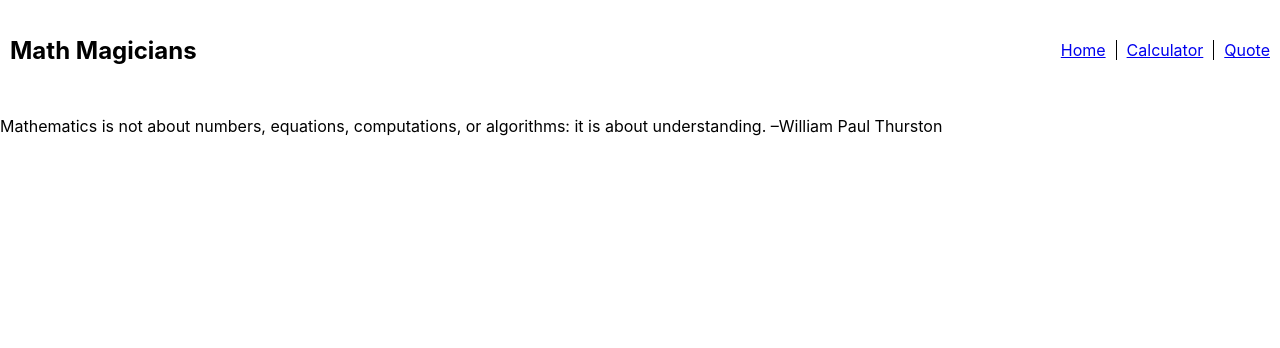
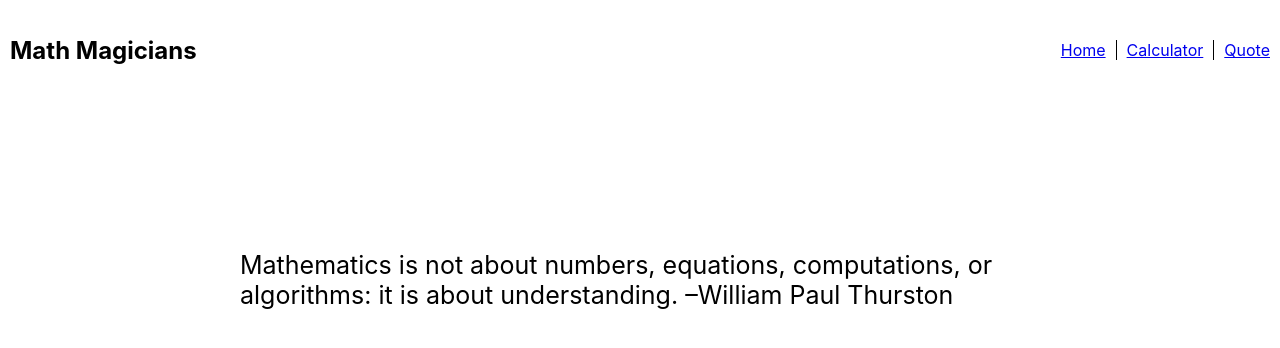
Before and after one commit to necmigunduz/calculator-react, a React (Create React App) app: page /quote in a window 1280 px wide. Shown: the top 348 px of the page. Built offline with nearby package versions, Linux system fonts and the light colour scheme.

Commit message:
Change style

```diff
--- a/src/components/Quote.js
+++ b/src/components/Quote.js
@@ -1,7 +1,7 @@
 import React from 'react';
 
 const Quote = () => (
-  <p>
+  <p className="quote">
     Mathematics is not about numbers, equations, computations,
     or algorithms: it is about understanding. –William Paul Thurston
   </p>
--- a/src/components/styles.css
+++ b/src/components/styles.css
@@ -29,12 +29,10 @@
   background-color: gray;
   color: white;
   font-weight: bold;
-  font-size: 70px;
+  font-size: 80px;
   text-align: right;
-  padding: 10px;
-  margin-left: auto;
-  margin-right: auto;
-  margin-top: 50px;
+  padding: 0 10px;
+  margin: 0 auto;
 }
 
 .panel {
@@ -72,3 +70,11 @@
 .header {
   font-weight: bold;
 }
+
+.quote {
+  max-width: 800px;
+  margin: 150px auto;
+  margin-bottom: 20px;
+  font-size: 25px;
+  font-weight: 400;
+}
```
